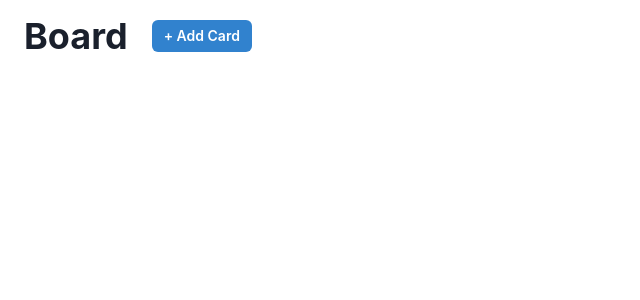
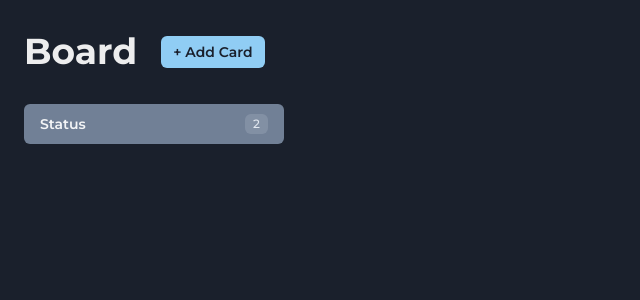
Before and after one commit to hudvdias/hudboard, a React (Create React App) app: page / in a window 1280 px wide. Shown: the top 300 px of the page, without its empty margins (0-640 px from the left). Built offline with nearby package versions, Linux system fonts and the light colour scheme.

Commit message:
Add Column, ColumnHeader and setup port 4000

```diff
--- a/package.json
+++ b/package.json
@@ -21,7 +21,7 @@
     "web-vitals": "^1.0.1"
   },
   "scripts": {
-    "start": "react-scripts start",
+    "start": "PORT=4000 react-scripts start",
     "build": "react-scripts build",
     "test": "react-scripts test",
     "eject": "react-scripts eject"
--- a/src/components/main/Board.tsx
+++ b/src/components/main/Board.tsx
@@ -1,4 +1,5 @@
 import { Grid } from "@chakra-ui/react";
+import { Column } from "./Column";
 
 export function Board() {
   return (
@@ -6,7 +7,10 @@ export function Board() {
       width="100%"
       height="100%"
       templateColumns="260px 280px 280px 300px 280px"
+      paddingX="24px"
+      gap="24px"
     >
+      <Column />
     </Grid>
   );
 };
--- /dev/null
+++ b/src/components/main/Column.tsx
@@ -0,0 +1,12 @@
+import { Flex } from "@chakra-ui/react";
+import { ColumnHeader } from "../ui/ColumnHeader";
+
+export function Column() {
+  return (
+    <Flex
+      flexDirection="column"
+    >
+      <ColumnHeader />
+    </Flex>
+  );
+};
--- a/src/components/main/Header.tsx
+++ b/src/components/main/Header.tsx
@@ -3,8 +3,8 @@ import { Button, Flex, Heading } from "@chakra-ui/react";
 export function Header() {
   return (
     <Flex
-      min-height="80px"
-      height="80px"
+      height="104px"
+      minHeight="104px"
       width="100%"
       paddingX="24px"
       alignItems="center"
--- /dev/null
+++ b/src/components/ui/ColumnHeader.tsx
@@ -0,0 +1,27 @@
+import { Flex, Tag, Text } from "@chakra-ui/react";
+
+export function ColumnHeader() {
+  return (
+    <Flex
+      height="40px"
+      paddingX="16px"
+      justifyContent="space-between"
+      alignItems="center"
+      borderRadius="md"
+      background="gray.500"
+      dropShadow="lg"
+    >
+      <Text
+        fontSize="14px"
+        fontWeight="600"
+      >
+        Status
+      </Text>
+      <Tag
+        size="sm"
+      >
+        2
+      </Tag>
+    </Flex>
+  );
+};
--- a/src/hooks/AppProvider.tsx
+++ b/src/hooks/AppProvider.tsx
@@ -1,5 +1,6 @@
 import React from "react";
 import { ChakraProvider } from "@chakra-ui/react";
+import { theme } from "../styles/theme";
 
 interface IProviderProps {
   children: React.ReactNode,
@@ -7,7 +8,7 @@ interface IProviderProps {
 
 export function AppProvider({ children }: IProviderProps) {
   return (
-    <ChakraProvider>
+    <ChakraProvider theme={theme}>
       {children}
     </ChakraProvider>
   );
--- a/src/index.tsx
+++ b/src/index.tsx
@@ -1,10 +1,14 @@
 import React from 'react';
 import ReactDOM from 'react-dom';
+import { ColorModeScript } from '@chakra-ui/react';
+
+import { theme } from './styles/theme';
 import { App } from './views/App';
 
 ReactDOM.render(
   <React.StrictMode>
     <App />
+    <ColorModeScript initialColorMode={theme.config.initialColorMode} />
   </React.StrictMode>,
   document.getElementById('root')
 );
--- a/src/styles/theme.ts
+++ b/src/styles/theme.ts
@@ -1,11 +1,13 @@
-import { extendTheme } from "@chakra-ui/react";
+import { extendTheme, ThemeConfig } from "@chakra-ui/react";
+
+const config: ThemeConfig = {
+  initialColorMode: "dark",
+};
 
 export const theme = extendTheme({
-  config: {
-    initialColorMode: 'dark',
-  },
+  config,
   fonts: {
-    body: "Montserrat, sans-serif",
-    heading: "Montserrat, sans-serif",
+    body: 'Montserrat, sans-serif',
+    heading: 'Montserrat, sans-serif',
   }
 });
```
